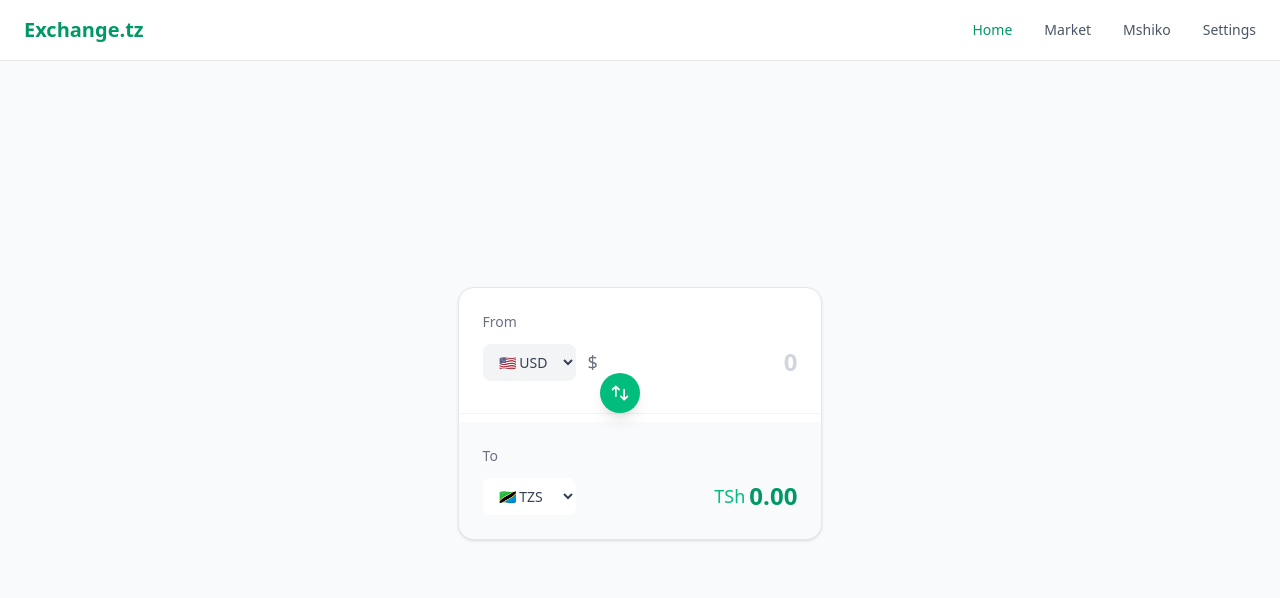
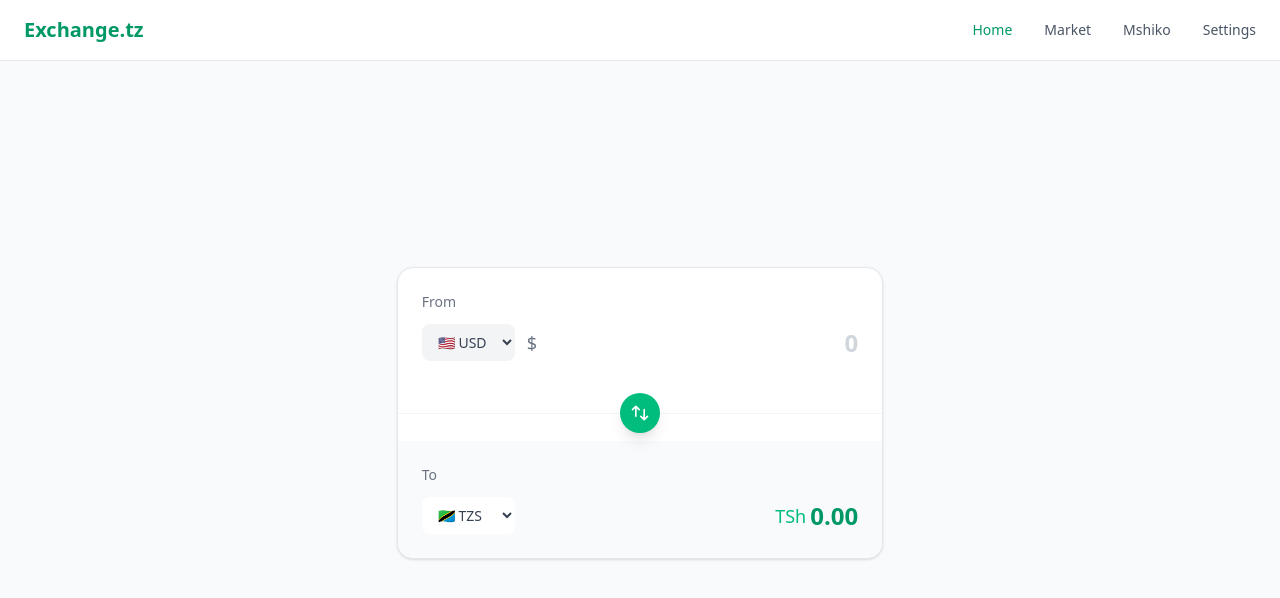
Before and after one commit to eddietal2/EAX, a SvelteKit app in the folder etz/: page / in a window 1280 px wide. Shown: the top 598 px of the page. Built offline with nearby package versions, Linux system fonts and the light colour scheme.

Commit message:
Refined Converter Wrapper Width

```diff
--- a/etz/src/routes/+page.svelte
+++ b/etz/src/routes/+page.svelte
@@ -105,7 +105,7 @@
 	</div>
 
 	<!-- Converter Card + Rate Info wrapper -->
-	<div class="md:w-[30%] md:min-w-[320px] md:mx-auto">
+	<div class="md:w-[40%] md:min-w-[320px] md:mx-auto">
 		<div class="bg-white rounded-2xl shadow-sm border border-gray-200 overflow-hidden">
 			<!-- From Currency -->
 			<div class="p-4 md:p-6">
@@ -132,13 +132,13 @@
 			</div>
 
 			<!-- Swap Button -->
-			<div class="relative py-2">
-				<div class="border-t border-gray-100"></div>
+			<div class="flex items-center justify-center relative py-2">
+				<div class="absolute inset-x-0 top-1/2 border-t border-gray-100"></div>
 				<button
 					onclick={swapCurrencies}
 					aria-label="Swap currencies"
-					class="absolute left-1/2 top-1/2 -translate-x-1/2 -translate-y-1/2 w-10 h-10 bg-emerald-500 text-white rounded-full shadow-lg flex items-center justify-center hover:bg-emerald-600 active:scale-90 transition-all duration-300 ease-out"
-					style="transform: translate(-50%, -50%) rotate({swapRotation}deg) {isSwapping ? 'scale(1.15)' : 'scale(1)'};"
+					class="relative w-10 h-10 bg-emerald-500 text-white rounded-full shadow-lg flex items-center justify-center hover:bg-emerald-600 active:scale-90 transition-all duration-300 ease-out"
+					style="transform: rotate({swapRotation}deg) {isSwapping ? 'scale(1.15)' : 'scale(1)'};"
 				>
 					<svg xmlns="http://www.w3.org/2000/svg" class="w-5 h-5" fill="none" viewBox="0 0 24 24" stroke="currentColor" stroke-width="2">
 						<path stroke-linecap="round" stroke-linejoin="round" d="M7 16V4m0 0L3 8m4-4l4 4m6 0v12m0 0l4-4m-4 4l-4-4" />
```
